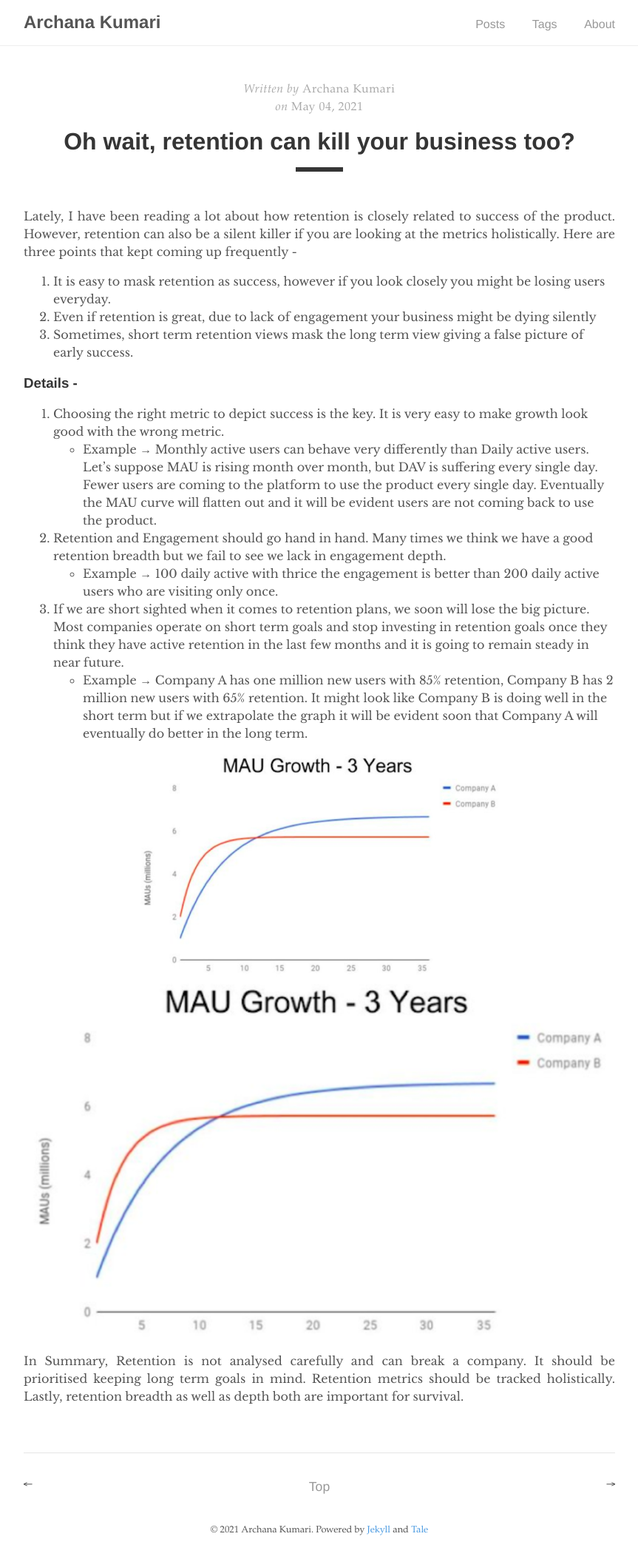
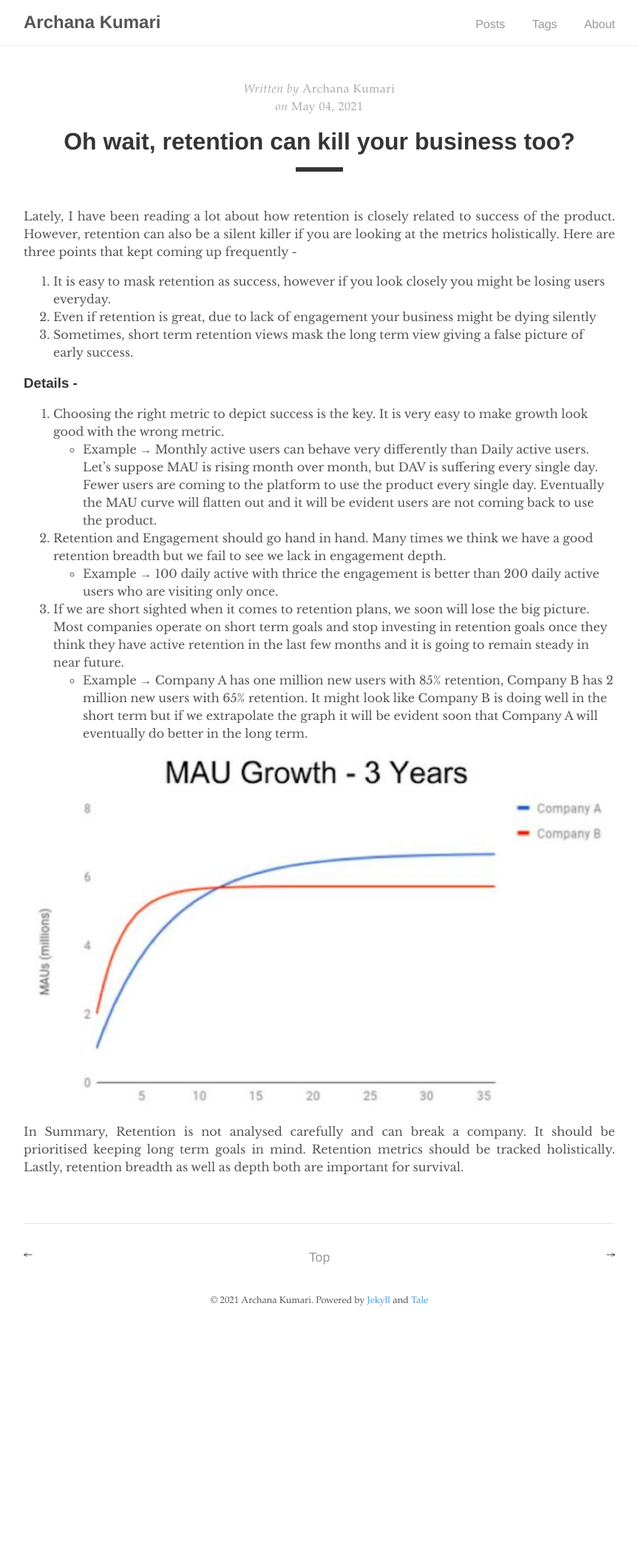
Before and after one commit to Archana-blog/product, a Jekyll site: the page built from _posts/2021-05-04-retention-silent-killer.md, in a window 1280 px wide. Shown: the whole page at 74% size, without its empty margins (208-1071 px from the left). Built offline with Jekyll 4.4.1, drawn with Linux system fonts in a browser that asks for light colours; after the commit the page ends 1801 px from its top, so only the background shows below that.

Commit message:
Update 2021-05-04-retention-silent-killer.md

```diff
--- a/_posts/2021-05-04-retention-silent-killer.md
+++ b/_posts/2021-05-04-retention-silent-killer.md
@@ -24,7 +24,6 @@ Here are three points that kept coming up frequently -
 3. If we are short sighted when it comes to retention plans, we soon will lose the big picture. Most companies operate on short term goals and stop investing in retention goals once they think they have active retention in the last few months and it is going to remain steady in near future.
 * Example → Company A has one million new users with 85% retention, Company B has 2 million new users with 65% retention. It might look like Company B is doing well in the short term but if we extrapolate the graph it will be evident soon that Company A will eventually do better in the long term.
 
-<img src="https://github.com/Archana-blog/product/blob/28395dc720549868df6aa7af225b806de439850c/assets/retention.png" alt="retention" width="500"/>
 ![Alt text](https://github.com/Archana-blog/product/blob/28395dc720549868df6aa7af225b806de439850c/assets/retention.png?raw=true width="400" height="790")
 
 In Summary, Retention is not analysed carefully and can break a company. It should be prioritised keeping long term goals in mind. Retention metrics should be tracked holistically. Lastly, retention breadth as well as depth both are important for survival.
```
